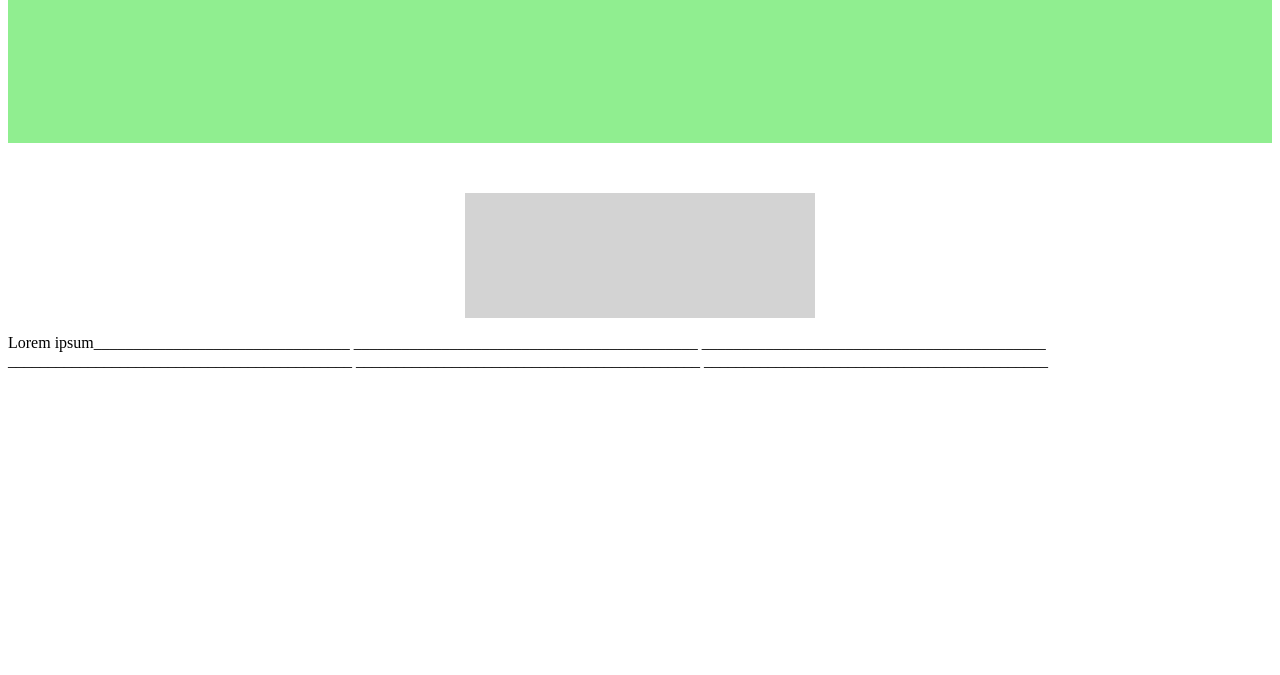
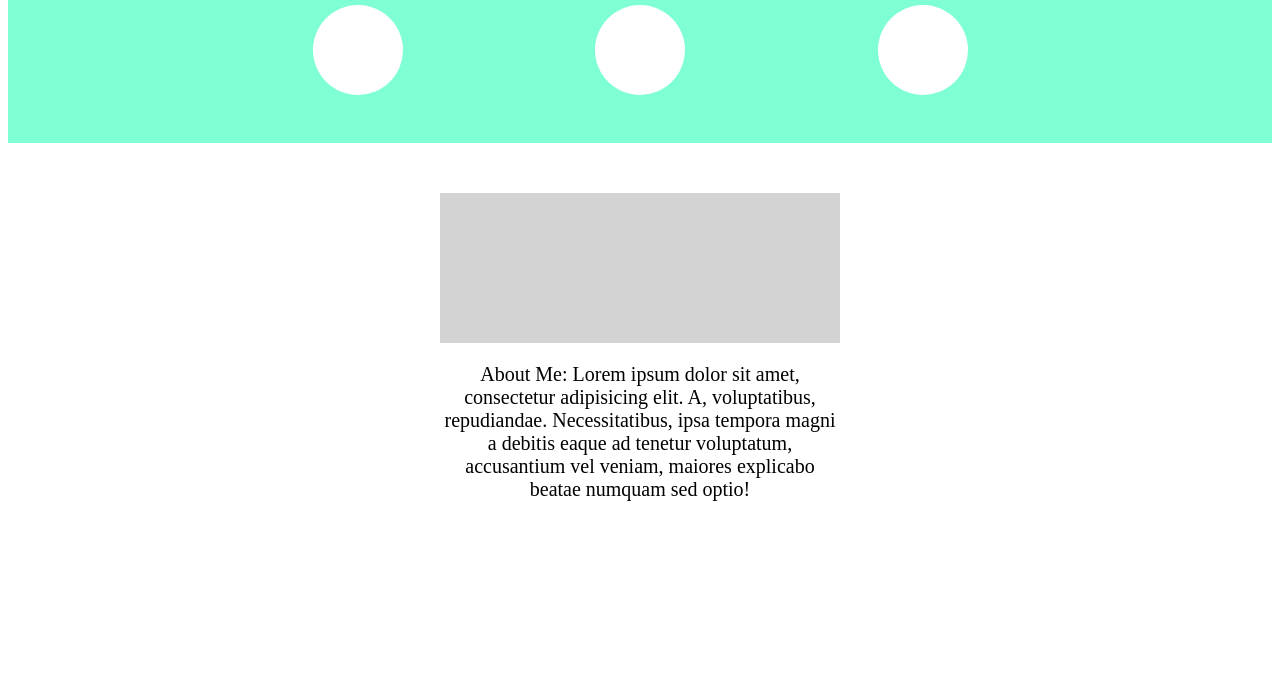
Before and after one commit to norobbyrob/challenge001, a plain HTML site: page index.html in a window 1280 px wide. Shown: the part 125-800 px from the top of the page. Drawn offline with Linux system fonts and the light colour scheme.

Commit message:
Finished the circles and working on paragraph

```diff
--- a/css/styles.css
+++ b/css/styles.css
@@ -4,14 +4,16 @@
 }
 
 #name{
-	background-color: lightgreen;
+	background-color: aquamarine;
 	font-size: 50px;
 	text-align: center;
 	height: 250px;
 	color: white;
 	font-family: 'Chalkboard';
 	margin-bottom: 50px;
-	}
+	border-radius: 1;
+
+}
 
 .title{
 	font-size: 30px;
@@ -21,11 +23,23 @@
 .content_wrapper{
 	margin: auto;
 	background-color: lightgray;
-	height: 125px;
-	width: 350px;
+	height: 150px;
+	width: 400px;
+}
+p{
+text-align: center;
+font-size: 20px;
 }
 
-.paragraph{
-text-align: center;
-font-size: 10px;
+.blankspace{
+	width: 5px;
+	height: 150px;
 }
+
+.circle{
+	background-color: white;
+	width: 90px;
+	height: 90px;
+	display: inline-block;
+	border-radius: 50px;
+	margin: 20px 90px;
--- a/index.html
+++ b/index.html
@@ -10,17 +10,21 @@
 	<div id="name">
 		<div>Noah Robinson</div>
 		<div class="title">Amateur</div>
+		<div>
+			<div class="circle"></div>
+			<div class="circle"></div>
+			<div class="circle"></div>
+		</div>
 	</div>
-	<div class="content_wrapper"></div>
-	<div class="Paragraph"></div>
-		<p>Lorem ipsum________________________________
-		___________________________________________
-		___________________________________________
-		___________________________________________
-		___________________________________________
-		___________________________________________
-		</p>
-</div>
+	<div class="content_wrapper">
+		<div class="blankspace"></div>
+			<div class="Paragraph"></div>
+			<p><span>About Me:</span>
+			Lorem ipsum dolor sit amet, consectetur adipisicing elit. A, voluptatibus, repudiandae. Necessitatibus, ipsa tempora magni a debitis eaque ad tenetur voluptatum, accusantium vel veniam, maiores explicabo beatae numquam sed optio!
+			</p>
+		</div>
+	</div>
+
 
 </body>
 </html>
```
Also changed, not shown: style.css (added).
